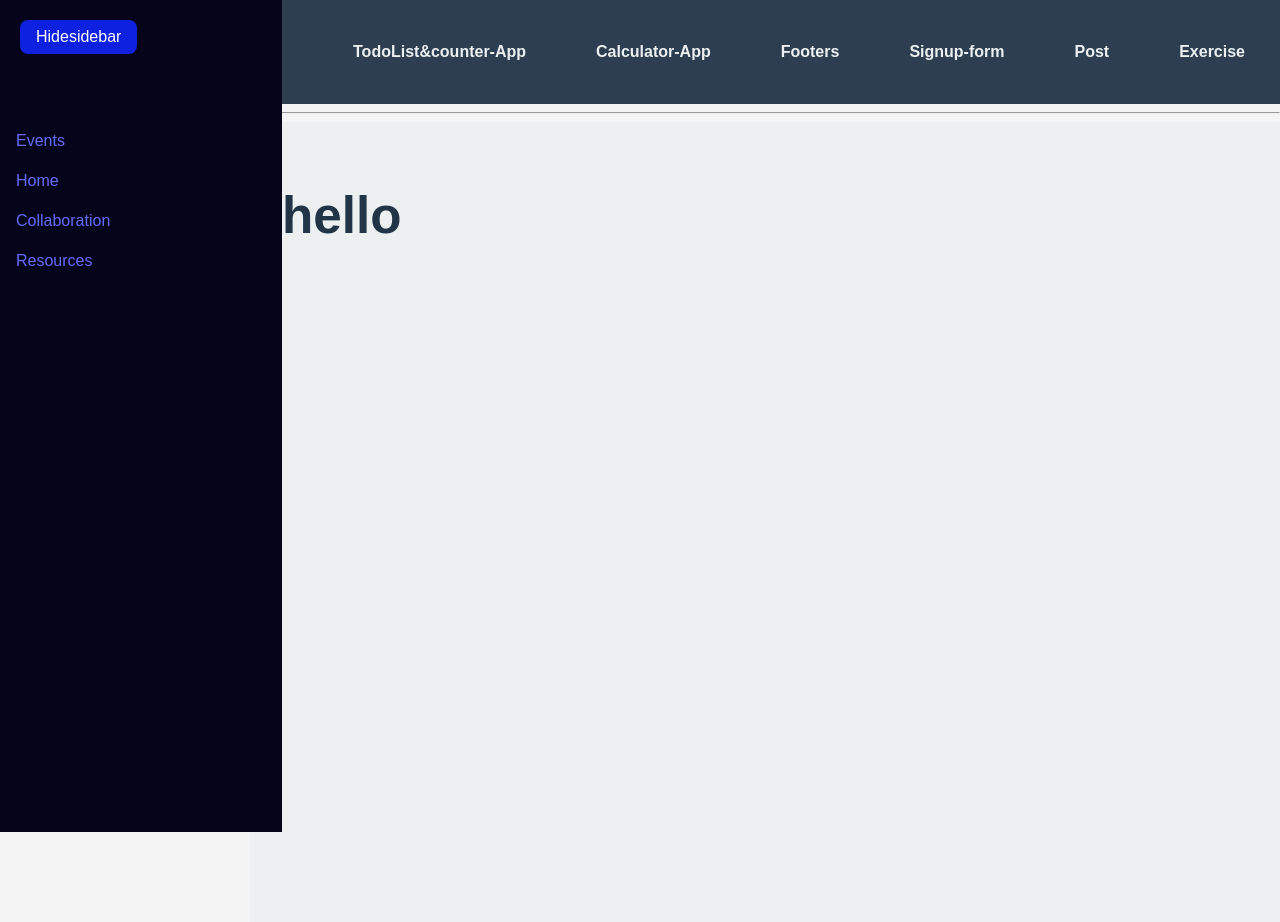
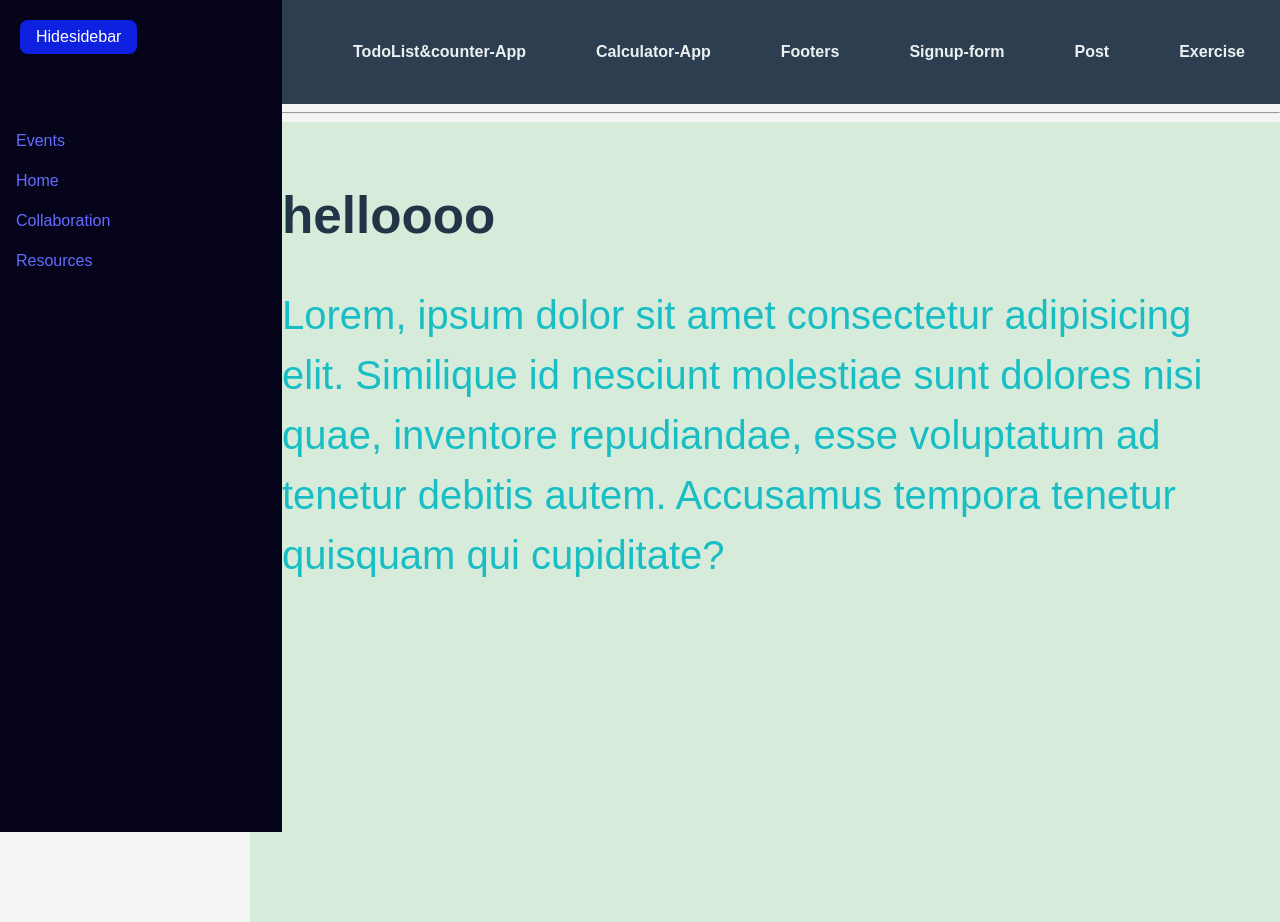
Before and after one commit to Elie-Dev250/React-exercise, a React (Vite) app: page /home in a window 1280 px wide. Built offline with nearby package versions, Linux system fonts and the light colour scheme.

Commit message:
css updated

```diff
--- a/src/index.css
+++ b/src/index.css
@@ -626,9 +626,10 @@ body {
 .content {
   flex: 1;
   padding: 2rem;
-  background-color: #ecf0f1;
+  background-color: #d7ebdb;
   margin-left: 250px;
   transition: margin-left 0.3s ease-in-out;
+
 }
 
 
@@ -640,6 +641,13 @@ body {
 
 
 
+
+
 .content11{
   background-color: rgb(169, 110, 110);
 }
+
+.haha p{
+font-size: 40px;
+color: #18bec4;
+}
--- a/src/pages/Events.jsx
+++ b/src/pages/Events.jsx
@@ -4,7 +4,7 @@ import Webpage from './Webpage';
 function Events() {
   return (
     <Webpage>
-        <div>
+        <div className='ele'>
       <h1>Here are some events</h1>
       <p>Welcome to the Events page. More details will be added soon.</p>
       </div>
--- a/src/pages/Home.jsx
+++ b/src/pages/Home.jsx
@@ -6,10 +6,16 @@ function Home() {
     <>
     <Webpage>
 
-      <h1>
-  hello
-      </h1>
+     <h1>helloooo</h1>
 
+
+   <div className='haha'>
+    <p>Lorem, ipsum dolor sit amet consectetur adipisicing elit.
+         Similique id nesciunt molestiae sunt
+         dolores nisi quae, inventore repudiandae, esse
+         voluptatum ad tenetur debitis autem. Accusamus
+          tempora tenetur quisquam qui cupiditate?</p>
+   </div>
 
 
 
--- a/src/pages/Webpage.jsx
+++ b/src/pages/Webpage.jsx
@@ -20,9 +20,12 @@ const WebPage = ({ children }) => {
         </ul>
       </div>
 
+
+
       <div className="content">
         {children}
       </div>
+
     </div>
   );
 };
```
